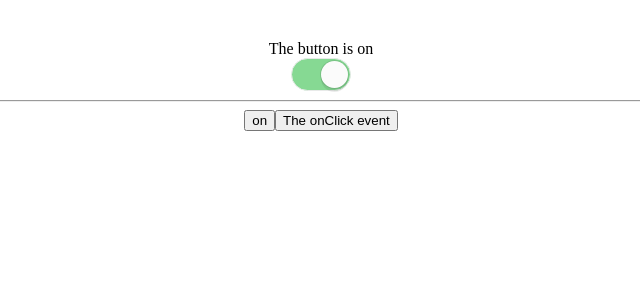
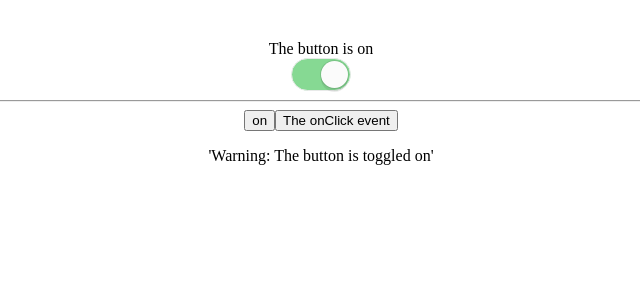
Before and after one commit to Squaretechre/advanced-react-component-patterns, a React (Create React App) app in the folder toggle-button/: page / in a window 1280 px wide. Both pictures are taken after a click on the button 639 px from the left and 74 px from the top of the page. Shown: the top 300 px of the page, without its empty margins (319-959 px from the left). Built offline with nearby package versions, Linux system fonts and the light colour scheme; a web font is replaced by a local one.

Commit message:
10. handle static properties properly with higher order components

```diff
--- /dev/null
+++ b/package.json
@@ -0,0 +1,5 @@
+{
+  "dependencies": {
+    "hoist-non-react-statics": "^2.5.0"
+  }
+}
--- a/toggle-button/src/App.js
+++ b/toggle-button/src/App.js
@@ -1,5 +1,6 @@
 import React, { Component } from 'react';
 import PropTypes from 'prop-types'
+import hoistNonReactStatics from 'hoist-non-react-statics';
 import logo from './logo.svg';
 import './App.css';
 
@@ -112,12 +113,21 @@ function withToggle(Component) {
   // don't burden consumers of the HOC by having to export an unwrapped version
   // also easier to work with in dev environments like storybook
   Wrapper.WrappedComponent = Component
-  return Wrapper
+
+  // use hoistNonReactStatics to apply all static properties off wrapped component
+  // to the HOC so that they're available to used like the component being wrapped
+  return hoistNonReactStatics(Wrapper, Component)
 }
 
 
 // arrow function component names will be inferred in dev tools
 class MyToggle extends React.Component {
+  static ToggleMessage = withToggle(
+    ({toggle: {on}}) =>
+      on
+        ? <p>'Warning: The button is toggled on'</p>
+        : null,
+  )
   focus = () => this.button.focus()
   render() {
     const {toggle: {on, toggle}} = this.props
@@ -146,6 +156,8 @@ const MyToggleWrapper = withToggle(MyToggle)
 
 // HOC ref problem, ref properties not being able to be forwarded to component being wrapped
 // solution, apply a different prop and then pass this down in the HOC factory
+
+// goal with HOC, make their usage as unobservable as possible
 class App extends Component {
   render() {
     return (
@@ -167,6 +179,7 @@ class App extends Component {
             event="onClick"
             on={e => alert(e.type)}
           />
+          <MyToggle.ToggleMessage />
         </Toggle>
       </div>
     );
```
Also changed, not shown: 1 other file (tests, documents, lock files or other folders).
